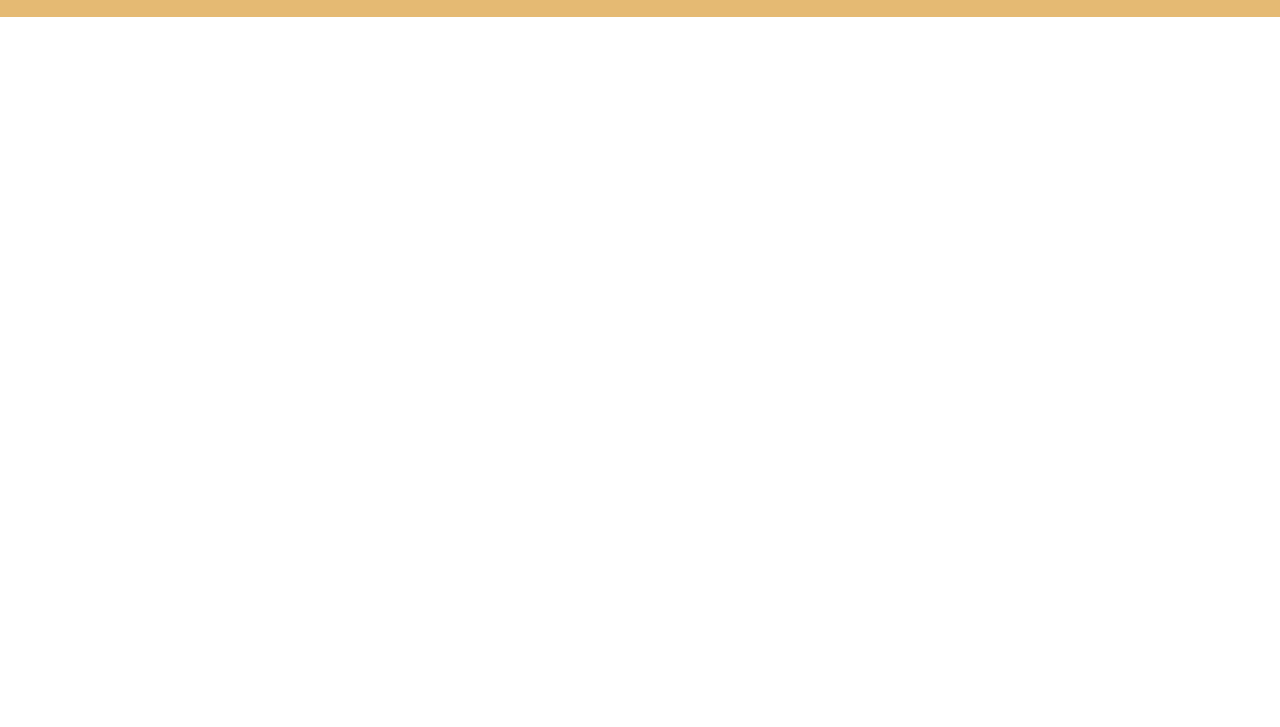
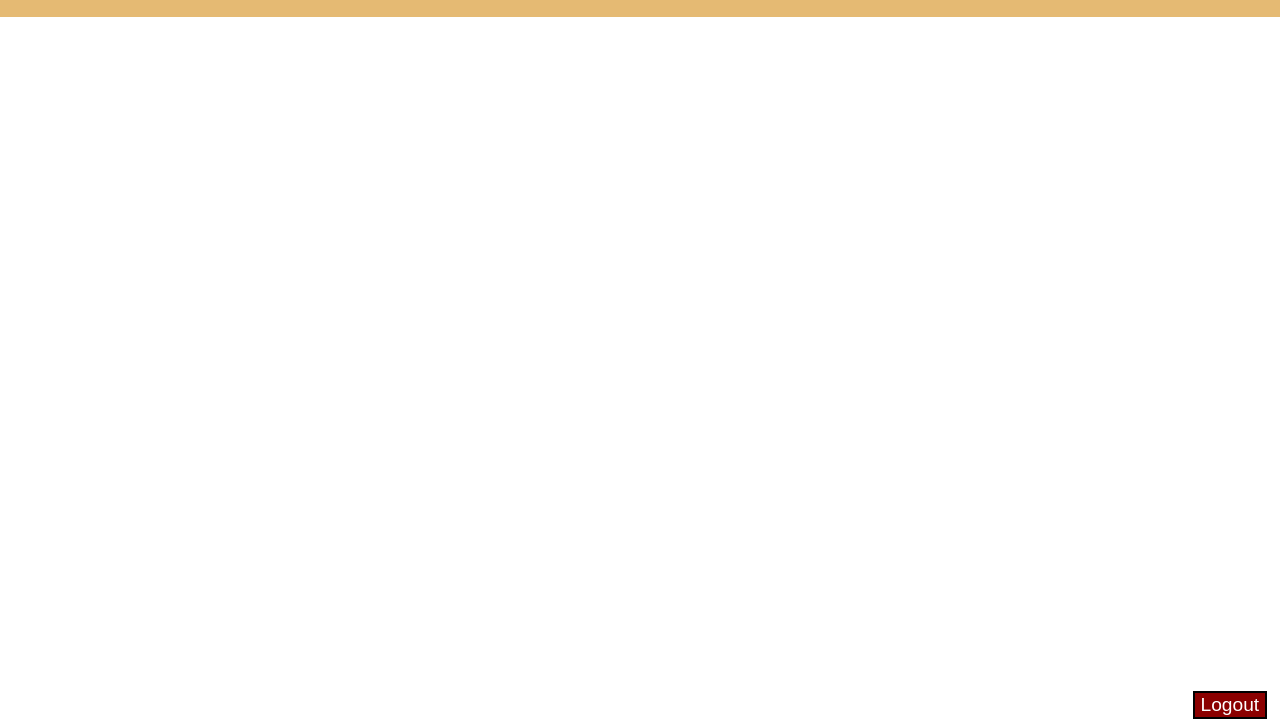
Before and after one commit to SchopperAle/Mungoboard, a website: page web/index.html in a window 1280 px wide. Shown: the part 73-800 px from the top of the page. Drawn offline with nearby package versions, Linux system fonts and the light colour scheme.

Commit message:
Task improvement + Logout

```diff
--- a/web/index.html
+++ b/web/index.html
@@ -19,6 +19,7 @@
     <p id="boards">
 
     </p>
+    <button id="logoutbutton">Logout</button>
 
     <script src="/web/main.js"></script>
     <script src="/web/index.js"></script>
--- a/web/index.js
+++ b/web/index.js
@@ -1,4 +1,4 @@
-
+// Get the Boards
 if(localStorage.getItem("id") != undefined){
     $.ajax({url:"/boards?mitarbeiter="+localStorage.getItem("id")})
     .done((data) => {
@@ -17,3 +17,9 @@ if(localStorage.getItem("id") != undefined){
         });
     });
 }
+
+// Logoutbutton
+$("#logoutbutton").on("click", ()=>{
+    localStorage.clear();
+    window.location.href="/page/login";
+});
--- a/web/style.css
+++ b/web/style.css
@@ -46,3 +46,17 @@ header {
 .board:hover{
     opacity: 0.75;
 }
+
+#logoutbutton{
+    font-size: 1.5vw;
+    background-color: darkred;
+    border: 2px black solid;
+    color:white;
+    position: absolute;
+    bottom: 1vh;
+    right: 1vw;
+}
+
+#logoutbutton:hover{
+    opacity: 0.75;
+}
```
Also changed, not shown: web/board/mainView.js (+5 -3 lines), 1 other file.
